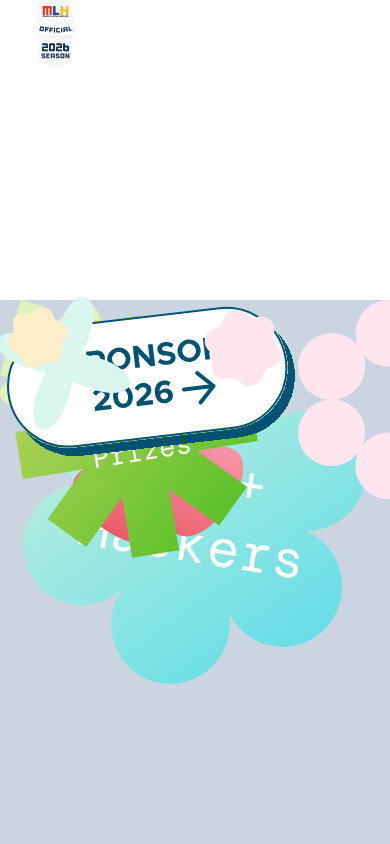
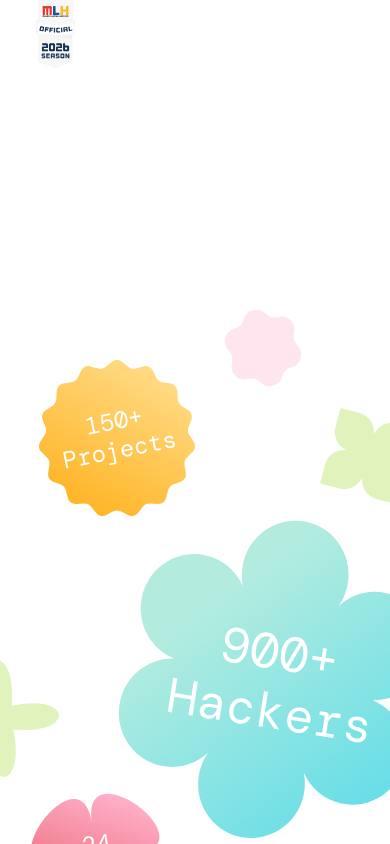
Before and after one commit to HackDavis/website-2026, a Next.js app: page / in a window 390 px wide. Shown: the top 844 px of the page. Built offline with nearby package versions, Linux system fonts and the light colour scheme.

Commit message:
xs+ and some md+ styling

```diff
--- a/app/(pages)/(index-page)/_components/Stats.tsx
+++ b/app/(pages)/(index-page)/_components/Stats.tsx
@@ -22,7 +22,7 @@ export default function Stats() {
   const [isHovered, setIsHovered] = useState(false);
 
   return (
-    <div className="stats-section relative w-full h-[1200px] sm:h-[1400px] md:max-h-screen md:h-screen overflow-x-clip bg-slate-300">
+    <div className="stats-section relative w-full h-[1200px] sm:h-[1400px] md:max-h-screen md:h-screen overflow-x-clip ">
       <div className="relative w-full h-full">
         {/* Top Left - Scissors */}
         <div className="absolute md:left-[-10%] md:top-[-10%] w-[38%] max-w-92 hidden md:block">
@@ -30,7 +30,7 @@ export default function Stats() {
         </div>
 
         {/* Top area - Cross (lime green) */}
-        <div className="absolute md:top-[30%] md:left-[20%] md:w-[15%] md:max-w-64 sm:top-[35%] sm:left-[-15%]">
+        <div className="absolute md:top-[30%] md:left-[20%] md:w-[15%] md:max-w-64 sm:top-[35%] sm:left-[-15%] top-[30%] left-[-15%] w-[30%]">
           <Image src={cross_lime} alt="Cross" className="w-full h-auto" />
         </div>
 
@@ -44,12 +44,12 @@ export default function Stats() {
         </div>
 
         {/* Green Flower Thing */}
-        <div className="absolute md:top-[15%] md:left-[89%] md:w-[10%] md:max-w-32 sm:right-[-7%] sm:top-[13%]">
+        <div className="absolute md:top-[15%] md:left-[89%] md:w-[10%] md:max-w-32 sm:right-[-7%] sm:top-[13%] right-[-7%] top-[9%]">
           <Image src={flower_thing} alt="Flower" className="w-full h-auto" />
         </div>
 
         {/* Projects w-[16%] md:w-[24%] lg: xs:max-w-24  md:max-w-48 lg:*/}
-        <div className="absolute md:top-[25%] md:right-[34%] md:w-[20vw] sm:right-[55%] sm:top-[4%] sm:w-[45vw] w-[40vw] left-[5vw] top-[5vw]">
+        <div className="absolute md:top-[25%] md:right-[34%] md:w-[20vw] sm:right-[55%] sm:top-[4%] sm:w-[45vw] w-[40vw] right-[50vw] top-[5%]">
           <Image
             src={projects_count}
             alt="Projects Count"
@@ -58,7 +58,7 @@ export default function Stats() {
         </div>
 
         {/* Hackers */}
-        <div className="absolute md:top-[23%] md:left-[65%] md:w-[32%] md:max-w-2xl sm:right-[-17%] sm:top-[19%] sm:max-w-xl sm:w-[90%]">
+        <div className="absolute md:top-[23%] md:left-[65%] md:w-[32%] md:max-w-2xl sm:right-[-17%] sm:top-[19%] sm:max-w-xl sm:w-[90%] right-[-15%] max-w-lg w-[90vw] top-[16%]">
           <Image
             src={hackers_count}
             alt="Hackers Count"
@@ -67,12 +67,12 @@ export default function Stats() {
         </div>
 
         {/* Time Count */}
-        <div className="absolute md:top-[38%] md:left-[30%] md:w-[20%] md:max-w-92 sm:top-[43%] sm:left-[-1%]">
+        <div className="absolute md:top-[38%] md:left-[30%] md:w-[20%] md:max-w-92 sm:top-[43%] sm:left-[-1%] top-[37%] left-[-5vw] w-[60vw]">
           <Image src={time_count} alt="Time Count" className="w-full h-auto" />
         </div>
 
-        {/* Prize Amount */}
-        <div className="absolute md:top-[74%] md:right-[23%] md:w-[17%] md:max-w-100 sm:top-[70%] sm:right-[5%]">
+        {/* Prize Amount  md:top-[74%]*/}
+        <div className="absolute md:top-[calc(34%+21vw)] md:right-[23%] md:w-[17%] md:max-w-100 sm:top-[70%] sm:right-[5%] top-[63%] right-[0vw] w-[50vw]">
           <Image
             src={prize_amount}
             alt="Prize Amount"
@@ -82,7 +82,7 @@ export default function Stats() {
 
         {/* Sponsor Button */}
         <div
-          className="absolute md:top-[63%] md:left-[46%] md:w-[18%] cursor-pointer transition-all max-w-100 sm:top-[60%] sm:right-[25%]"
+          className="absolute md:top-[calc(25%+21vw)] md:left-[46%] md:w-[20vw] cursor-pointer transition-all sm:max-w-128 sm:w-[50vw] sm:top-[60%] sm:right-[25%] top-[54%] max-w-56 right-[25vw] w-[40vw]"
           onMouseEnter={() => setIsHovered(true)}
           onMouseLeave={() => setIsHovered(false)}
         >
@@ -94,7 +94,7 @@ export default function Stats() {
         </div>
 
         {/* Circle of Circles Pink */}
-        <div className="absolute md:top-[53%] right-[0%] md:w-[12%] md:max-w-24 sm:top-[57%] sm:max-w-20">
+        <div className="absolute md:top-[53%] right-[0%] md:w-[12%] md:max-w-24 sm:top-[57%] sm:max-w-20 max-w-16 w-[20vw] top-[50%]">
           <Image
             src={circle_of_circles_pink}
             alt="Circle of Circles"
@@ -103,12 +103,12 @@ export default function Stats() {
         </div>
 
         {/* Cross Cyan */}
-        <div className="absolute md:top-[80%] md:right-[10%] md:w-[8%] md:max-w-48 md:rotate-0 sm:top-[81%] sm:right-[60%] sm:w-[28%] rotate-[45deg]">
+        <div className="absolute md:top-[80%] md:right-[10%] md:w-[8%] md:max-w-48 md:rotate-0 sm:top-[81%] sm:right-[60%] sm:w-[28%] top-[75%] right-[55%] rotate-[45deg]">
           <Image src={cross_cyan} alt="Cross" className="w-full h-auto" />
         </div>
 
         {/* Squiggly Circle Yellow */}
-        <div className="absolute md:top-[55%] md:left-[6%] md:w-[10%] md:max-w-24 sm:top-[68%] sm:max-w-24 sm:w-[20%] sm:left-[5%]">
+        <div className="absolute md:top-[calc(20%+20vw)] md:left-[5vw] md:w-[10vw] md:max-w-20 sm:top-[68%] sm:max-w-24 sm:w-[20%] sm:left-[5%] left-[5vw] top-[65%]">
           <Image
             src={squiggly_circle_yellow}
             alt="Circle"
@@ -117,7 +117,7 @@ export default function Stats() {
         </div>
 
         {/* Squiggly Circle Pink */}
-        <div className="absolute md:top-[55%] md:left-[16%] md:w-[10%] md:max-w-48 sm:max-w-32 sm:right-[15%] max-w-24 left-[50vw]">
+        <div className="absolute md:top-[calc(35%+12vw)] md:left-[16%] md:w-[10%] md:max-w-48 sm:max-w-32 sm:right-[15%] max-w-24 left-[55vw]">
           <Image
             src={squiggly_circle_pink}
             alt="Circle"
@@ -131,7 +131,7 @@ export default function Stats() {
         </div>
 
         {/* Background gradient */}
-        <div className="absolute md:top-[62%] md:left-[27%] md:w-[35%] md:max-w-164 z-[-1]">
+        <div className="absolute md:top-[62%] md:left-[27%] md:w-[35%] md:max-w-164 z-[-1] top-[76%] left-[5%] w-[80vw]">
           <Image
             src={background_gradient}
             alt="Tape"
```
